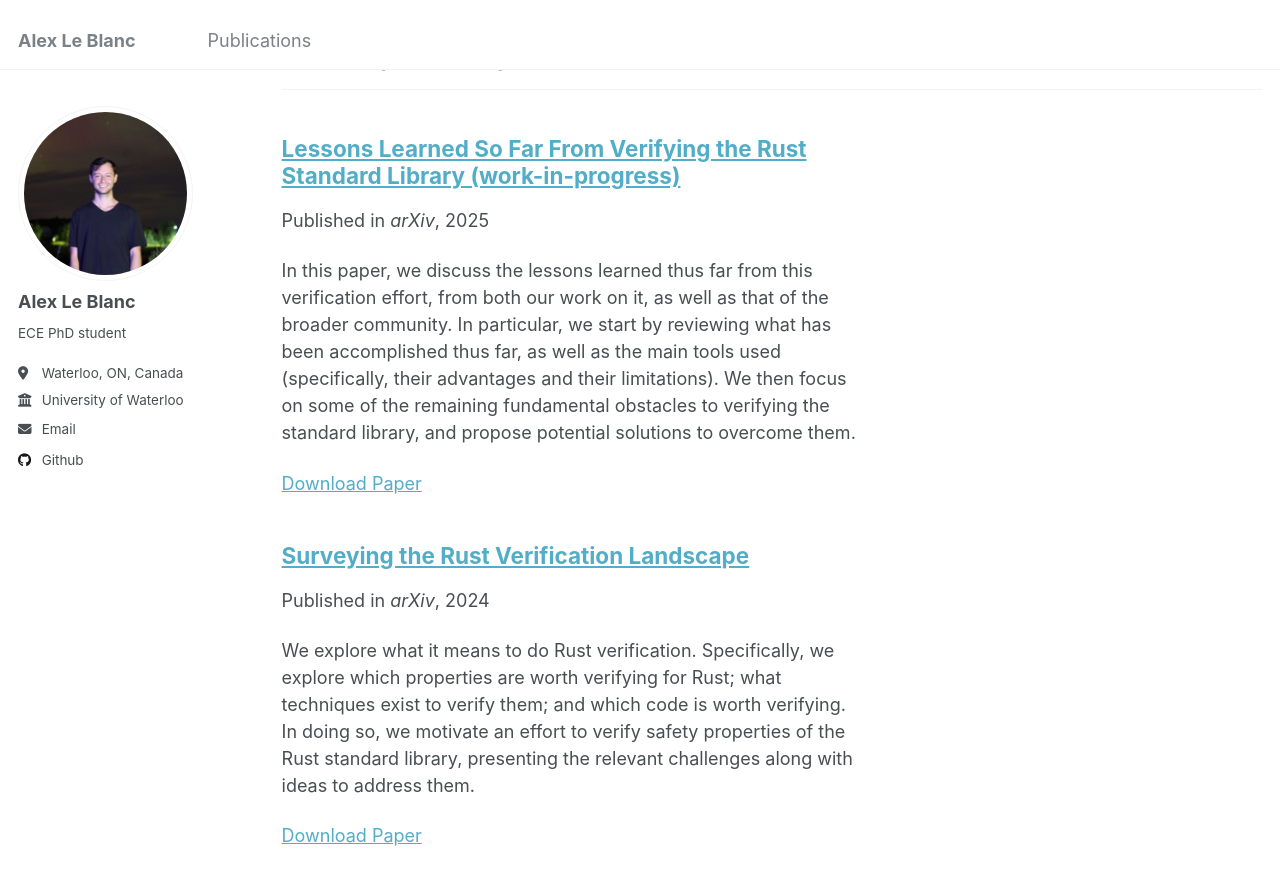
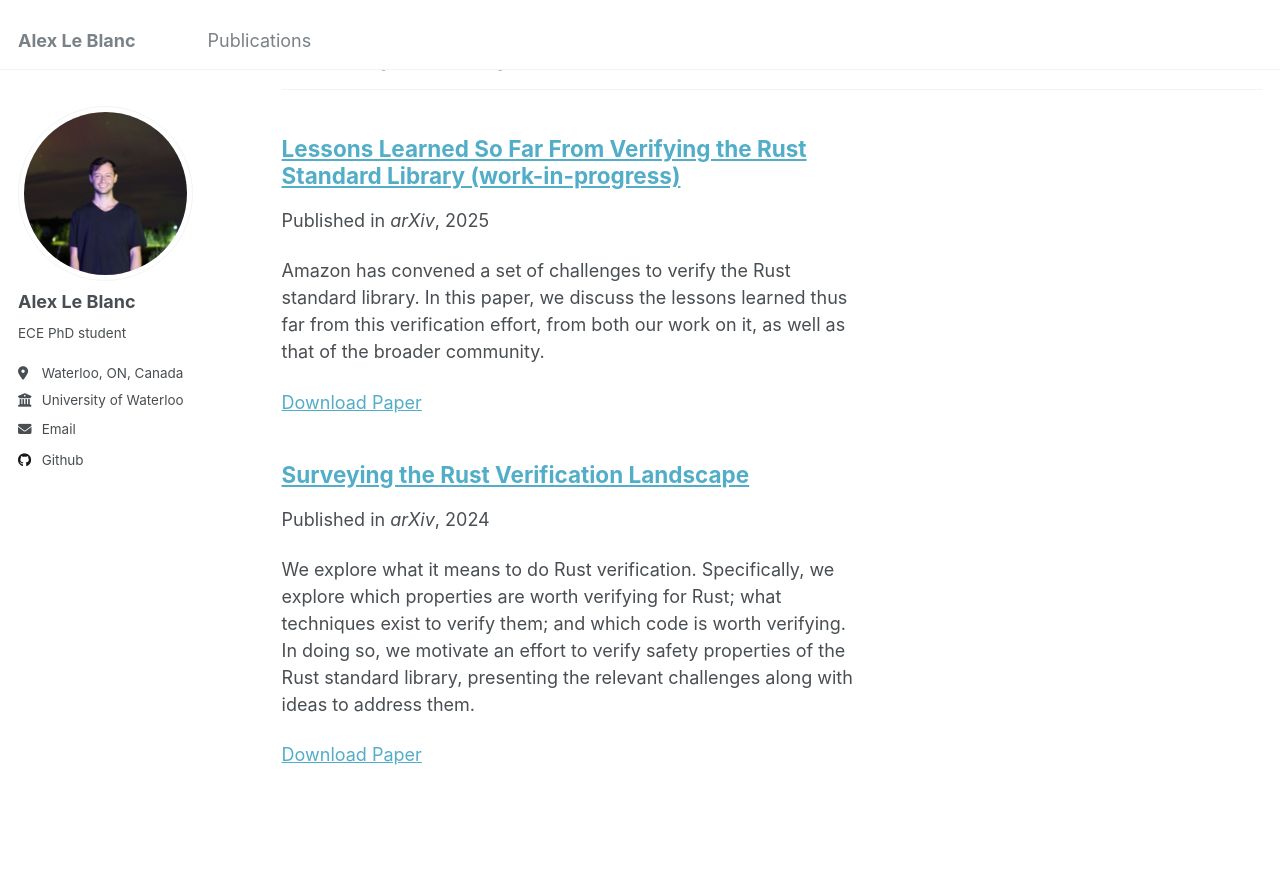
Before and after one commit to AlexLB99/AlexLB99.github.io, a Jekyll site: the page built from _pages/publications.html, in a window 1280 px wide and 900 px high, scrolled down 552 px. Shown: the top 885 px of the window. Built offline with Jekyll 4.4.1, drawn with Linux system fonts in a browser that asks for light colours.

Commit message:
edited excerpts

```diff
--- a/_publications/2025vstte.md
+++ b/_publications/2025vstte.md
@@ -3,7 +3,7 @@ title: "Lessons Learned So Far From Verifying the Rust Standard Library (work-in
 collection: publications
 category: workshops
 permalink: /publication/2025-VSTTE
-excerpt: 'In this paper, we discuss the lessons learned thus far from this verification effort, from both our work on it, as well as that of the broader community. In particular, we start by reviewing what has been accomplished thus far, as well as the main tools used (specifically, their advantages and their limitations). We then focus on some of the remaining fundamental obstacles to verifying the standard library, and propose potential solutions to overcome them.'
+excerpt: 'Amazon has convened a set of challenges to verify the Rust standard library. In this paper, we discuss the lessons learned thus far from this verification effort, from both our work on it, as well as that of the broader community.'
 date: 2025-10-01
 venue: 'arXiv'
 paperurl: 'http://alexlb99.github.io/files/2025-VSTTE.pdf'
```
